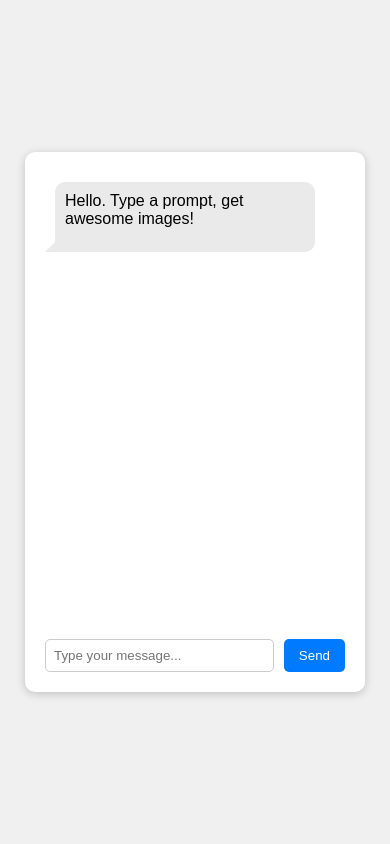
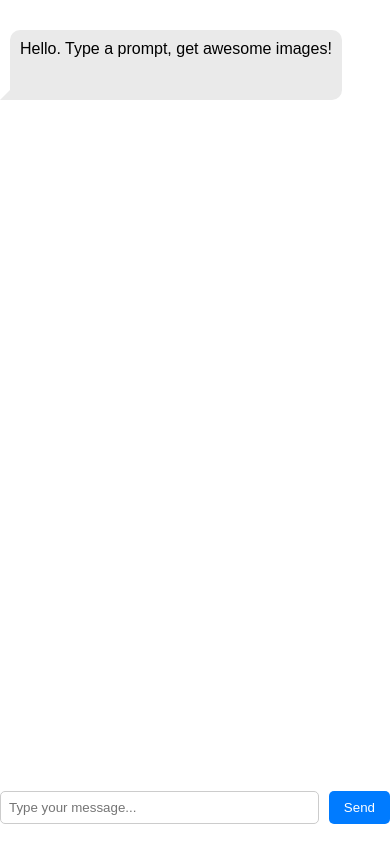
Before and after one commit to shamilmusaev/Image-generator-, a website built with Vite: page index.html in a window 390 px wide. Built offline with nearby package versions, Linux system fonts and the light colour scheme.

Commit message:
added mobile friendly interface

```diff
--- a/main.js
+++ b/main.js
@@ -32,6 +32,7 @@ generateButton.addEventListener("click", async () => {
     const imageElement = document.createElement("img");
     imageElement.classList.add("img_container");
     imageElement.src = imageUrl;
+    imageElement.alt = "Not availble";
     messagesContainer.appendChild(imageElement);
 
 
--- a/style.css
+++ b/style.css
@@ -6,6 +6,7 @@ body {
   display: flex;
   justify-content: center;
   align-items: center;
+  flex-direction: column;
   height: 100vh;
 }
 
@@ -135,3 +136,20 @@ height: 220px;
   margin-left: 10px;
   cursor: pointer;
 }
+
+
+@media (max-width: 768px) {
+
+  .imessage-container {
+    background-color: #fff;
+    border-radius: 10px;
+    box-shadow: 0px 2px 10px rgba(0, 0, 0, 0.2);
+    width: 100%;
+    height: 100vh;
+    padding: 20px;
+    display: flex;
+    flex-direction: column;
+    justify-content: space-between;
+
+  }
+}
```
